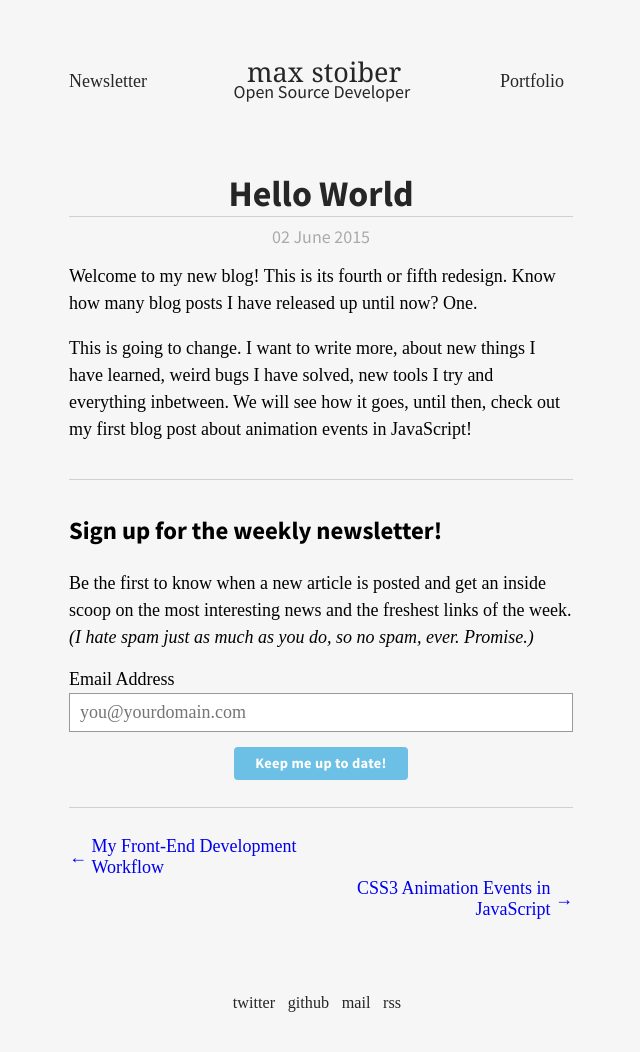
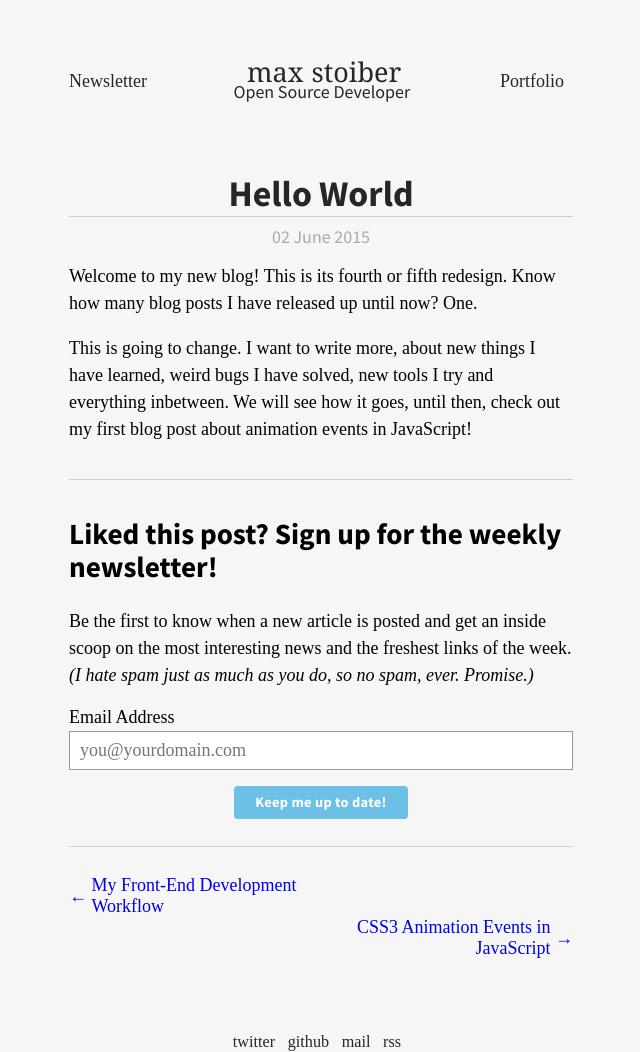
Before and after one commit to mxstbr/mxstbr.github.io, a Jekyll site: the page built from _posts/2015-06-02-hello-world.md, in a window 1280 px wide and 1052 px high. Shown: the whole window, without its empty margins (319-959 px from the left). Built offline with Jekyll 4.4.1, drawn with Linux system fonts in a browser that asks for light colours; some web fonts are replaced.

Commit message:
Adapt post newsletter heading

```diff
--- a/_layouts/post.html
+++ b/_layouts/post.html
@@ -13,7 +13,7 @@ layout: default
 
 	<hr class="mc_hr" />
 
-	<h3>Sign up for the weekly newsletter!</h3>
+	<h2>Liked this post? Sign up for the weekly newsletter!</h2>
 	<p>Be the first to know when a new article is posted and get an inside scoop on the most interesting news and the freshest links of the week. <em>(I hate spam just as much as you do, so no spam, ever. Promise.)</em></p>
 
 	{% include newsletter-form.html %}
```
